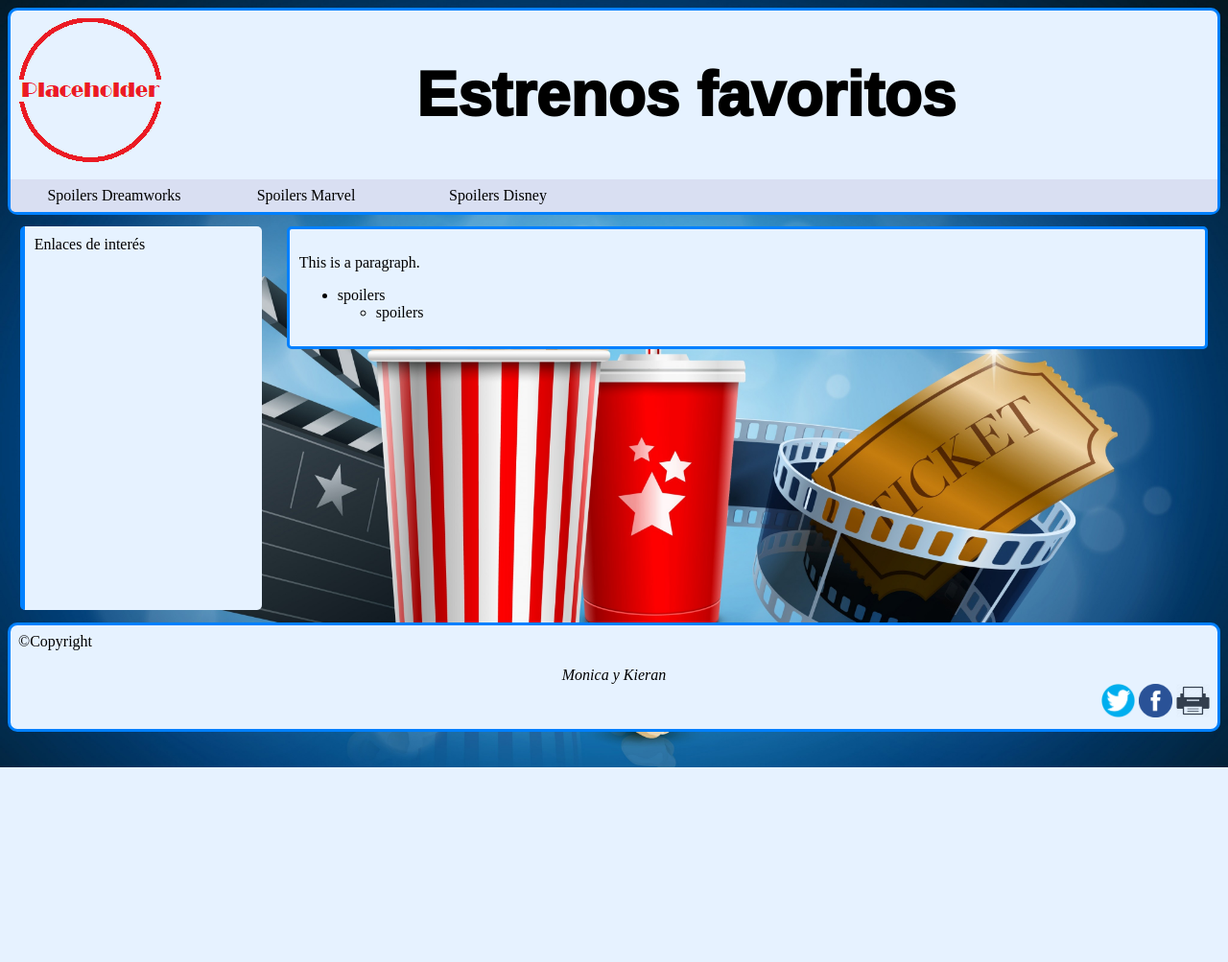
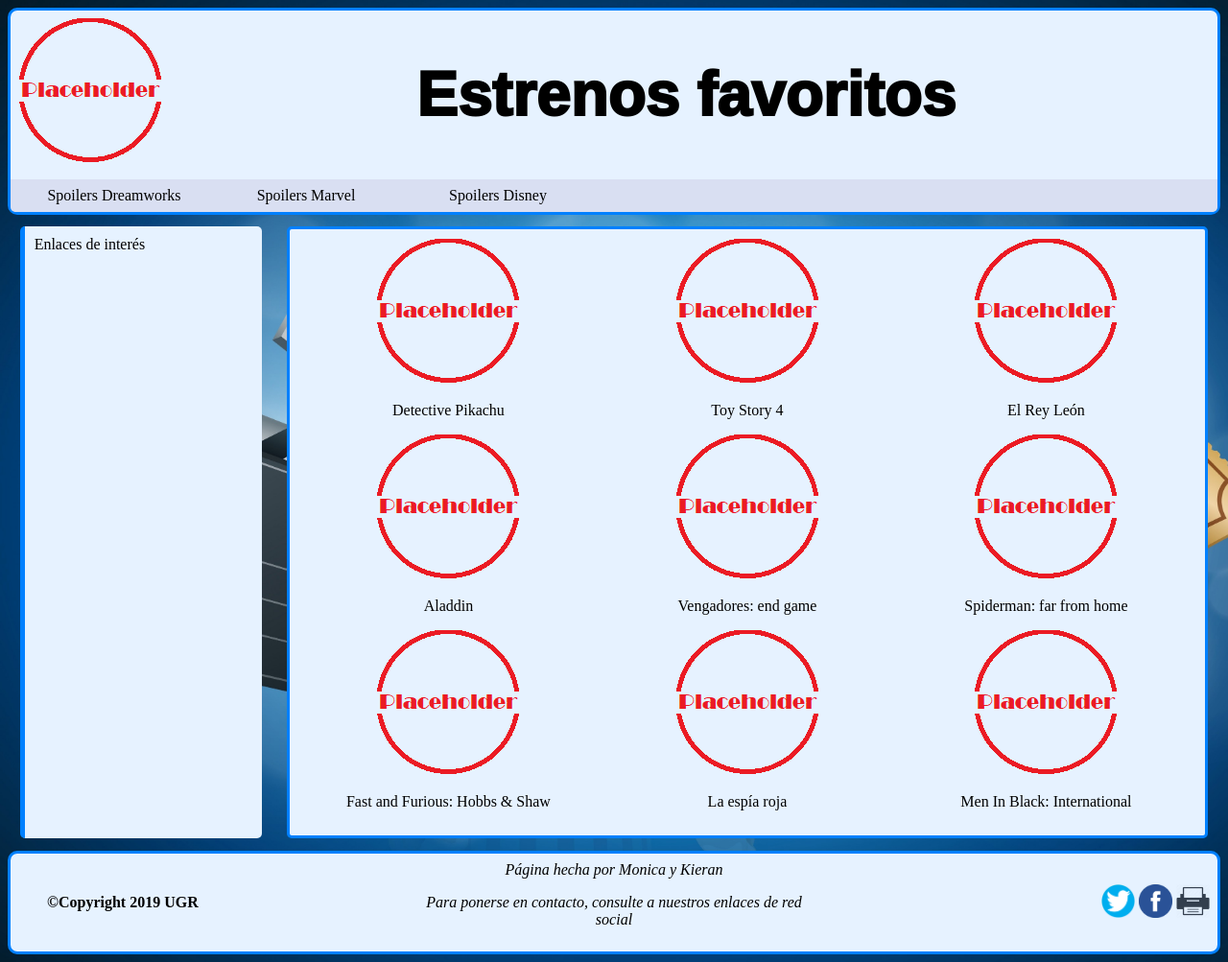
Before and after one commit to K-Embee/Uni_SIBW_Practicas, a PHP site: page /portada.html in a window 1280 px wide. Shown: the whole page at 96% size. Before the commit the page ends 800 px from the top, so only its background shows below. Run offline with PHP 8.4, Linux system fonts and the light colour scheme.

Commit message:
Added main content, fixed footer, added flex + more

```diff
--- a/estilo.css
+++ b/estilo.css
@@ -19,11 +19,10 @@ h1 {
 }
 
 .logotipo {
-	width: 100%;
 	padding: 8px;
 	text-align: center;
-	vertical-align: center;
-	overflow: hidden;
+	vertical-align: middle;
+	overflow: auto;
 	box-sizing: border-box;
 }
 
@@ -47,7 +46,7 @@ ul.navbar {
 }
 
 ul.navbar li {
-	display: inline;
+	display: inline; /*Para que los elementos se muestren en una sola línea*/
 	float: left;
 	width: 200px;
 	border-radius: 0px;
@@ -75,9 +74,8 @@ Barra lateral (22% anchura, 20 + 1/margen)
 
 aside {
 	width: 20%;
-	height: 400px;
 	float: left;
-	box-sizing: border-box; /*Incluye a PADDING y BORDER (pero no MARGIN) en el tamaño*/
+	box-sizing: border-box; /*Incluye a PADDING y BORDER (pero no MARGIN) en el tamaño, para que salgan bien las cajas*/
 
 	background-color: #e6f2ff;
 	border-style: solid;
@@ -107,11 +105,22 @@ Contenido central (78% anchura, 76 + 1/margen)
 	margin: 1%;
 }
 
+.infobox {
+	text-align: center;
+}
+
+.infoimg{
+	height: 150px;
+	width: 150px;
+}
+
 /*=====================================
 Barra inferior
 =====================================*/
-.pagebottom {
-	text-align: right;
+
+footer {
+	text-align: center;
+	vertical-align: middle;
 	background-color: #e6f2ff;
 	border-style: solid;
 	border-radius: 10px;
@@ -121,6 +130,26 @@ Barra inferior
 
 	overflow: auto; /*Para que no se desborden los enlaces*/
 }
+
+.links {
+	text-align: right;
+}
+
+.links img {
+	height: 35px;
+	width: 35px;
+}
+
+.copyright {
+	font-weight: bold;
+	text-align: left;
+	padding-left: 30px;
+}
+
+address {
+	display: inline-block; /*Para que los enlaces se muestren en la misma linea*/
+}
+
 
 /*=====================================
 Misc
@@ -136,21 +165,13 @@ body {
 	clear: both; /*No permite que hayan elementos flotando (float) en ningun lado*/
 }
 
-.copyright {
-	text-align: left;
-	height: 35px;
-	width: 35px;
+.box {
+	box-sizing: border-box; /*Incluye a PADDING y BORDER (pero no MARGIN) en el tamaño, para que salgan bien las cajas*/
+	margin: auto; /*Necesario para que Flex funcione*/
+	float: left;
+	width: 33.33%; /*Tres cajas por linea*/
 }
 
-.links {
-	float: right;
+.flex {
+	display: flex; /*Para que las cajas sean iguales de altas. Incompatible con IE10 y anteriores*/
 }
-
-.links img {
-	height: 35px;
-	width: 35px;
-}
-
-address {
-	text-align: center;
-}
--- a/portada.html
+++ b/portada.html
@@ -20,30 +20,61 @@
 		</ul>
 	</div>
 
-	<div>
+	<div class="flex">
 		<aside>Enlaces de interés</aside>
 		<span class="principal">
-			<p>This is a paragraph.</p>
-			<ul>
-				<li>spoilers</li>
-				<ul>
-					<li>spoilers</li>
-				</ul>
-			</ul>
+			<div class="box infobox">
+				<img class="infoimg" src="/imgs/placeholder.png"/>
+				<p>Detective Pikachu</p>
+			</div>
+			<div class="box infobox">
+				<img class="infoimg" src="/imgs/placeholder.png"/>
+				<p>Toy Story 4</p>
+			</div>
+			<div class="box infobox">
+				<img class="infoimg" src="/imgs/placeholder.png"/>
+				<p>El Rey León</p>
+			</div>
+			<div class="box infobox">
+				<img class="infoimg" src="/imgs/placeholder.png"/>
+				<p>Aladdin</p>
+			</div>
+			<div class="box infobox">
+				<img class="infoimg" src="/imgs/placeholder.png"/>
+				<p>Vengadores: end game</p>
+			</div>
+			<div class="box infobox">
+				<img class="infoimg" src="/imgs/placeholder.png"/>
+				<p>Spiderman: far from home</p>
+			</div>
+			<div class="box infobox">
+				<img class="infoimg" src="/imgs/placeholder.png"/>
+				<p>Fast and Furious: Hobbs & Shaw</p>
+			</div>
+			<div class="box infobox">
+				<img class="infoimg" src="/imgs/placeholder.png"/>
+				<p>La espía roja</p>
+			</div>
+			<div class="box infobox">
+				<img class="infoimg" src="/imgs/placeholder.png"/>
+				<p>Men In Black: International</p>
+			</div>
 		</span>
 	</div>
 
 	<div class="cleared"/>
 
-	<div class="pagebottom">
-		<div class="copyright">©Copyright</div>
-		<address>Monica y Kieran</address>
-		<div class="links">
-			<img src="/imgs/twitter.png"/>
-			<img src="/imgs/facebook.png"/>
+	<footer class="flex">
+		<span class="copyright box">©Copyright 2019 UGR</span> <!--Dos clases en uno se hacen asi-->
+		<address class="box">Página hecha por Monica y Kieran
+			<p>Para ponerse en contacto, consulte a nuestros enlaces de red social</p>
+		</address>
+		<div class="links box">
+			<a href="https://twitter.com/"><img  src="/imgs/twitter.png"/></a>
+			<a href="https://www.facebook.com/"><img src="/imgs/facebook.png"/></a>
 			<img src="/imgs/impresora.png"/>
 		</div>
-	</div>
+	</footer>
 
 </body>
 
```
